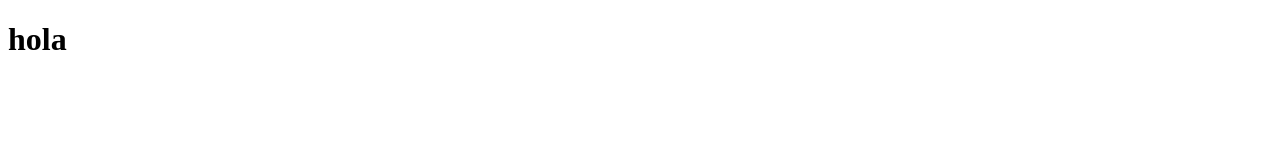
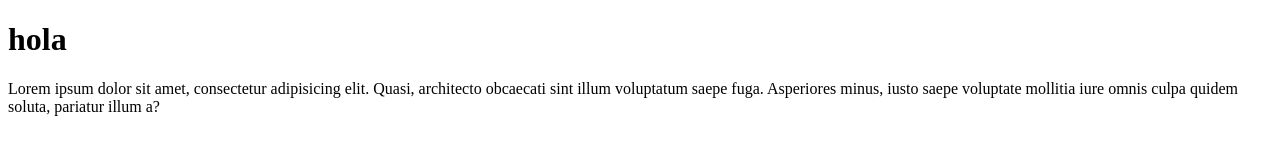
Before and after one commit to isabelalara04/ensayo, a plain HTML site: page index.html in a window 1280 px wide. Drawn offline with Linux system fonts and the light colour scheme.

Commit message:
another commit

```diff
--- a/index.html
+++ b/index.html
@@ -8,5 +8,6 @@
 </head>
 <body>
     <h1>hola</h1>
+    <p>Lorem ipsum dolor sit amet, consectetur adipisicing elit. Quasi, architecto obcaecati sint illum voluptatum saepe fuga. Asperiores minus, iusto saepe voluptate mollitia iure omnis culpa quidem soluta, pariatur illum a?</p>
 </body>
 </html>
```
